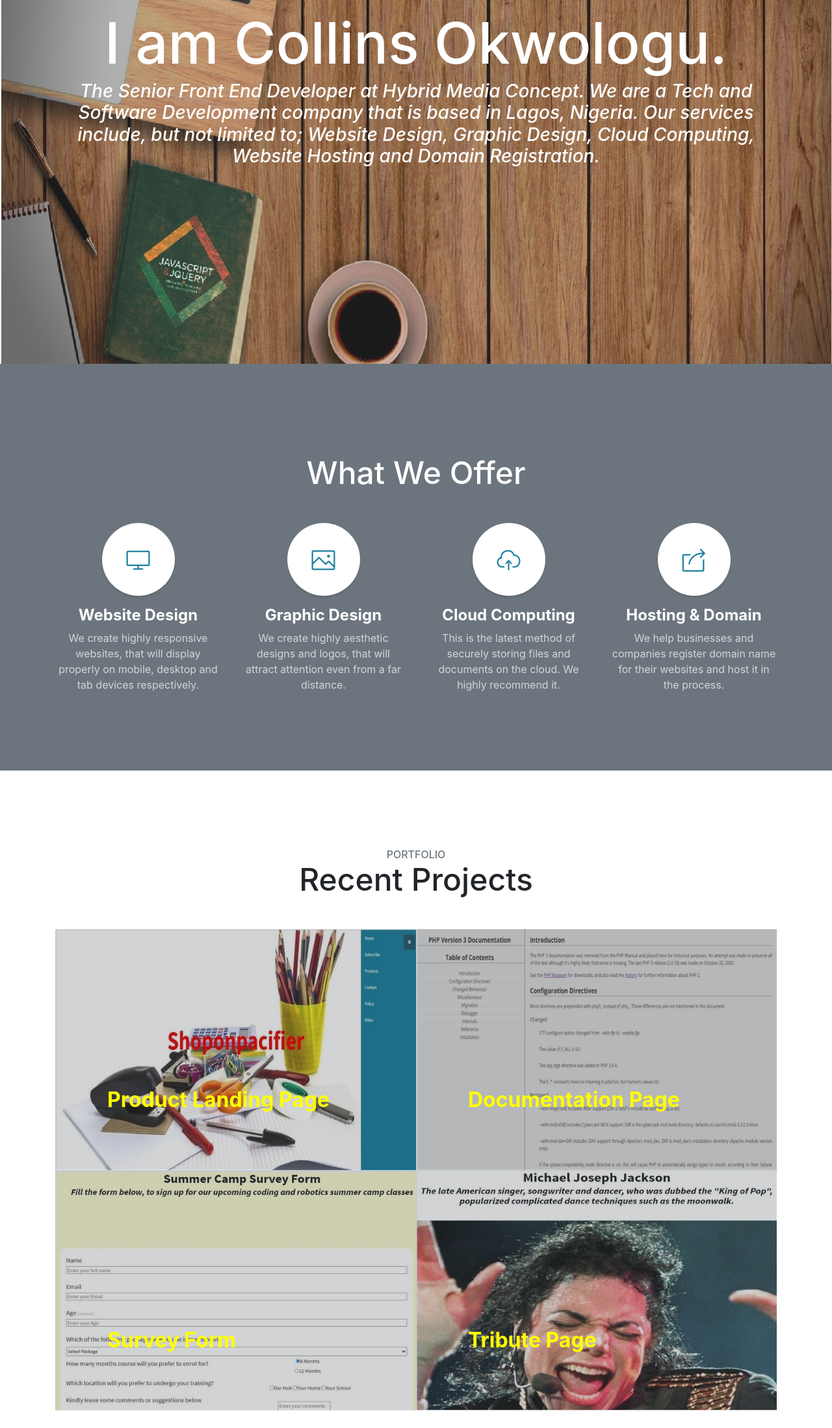
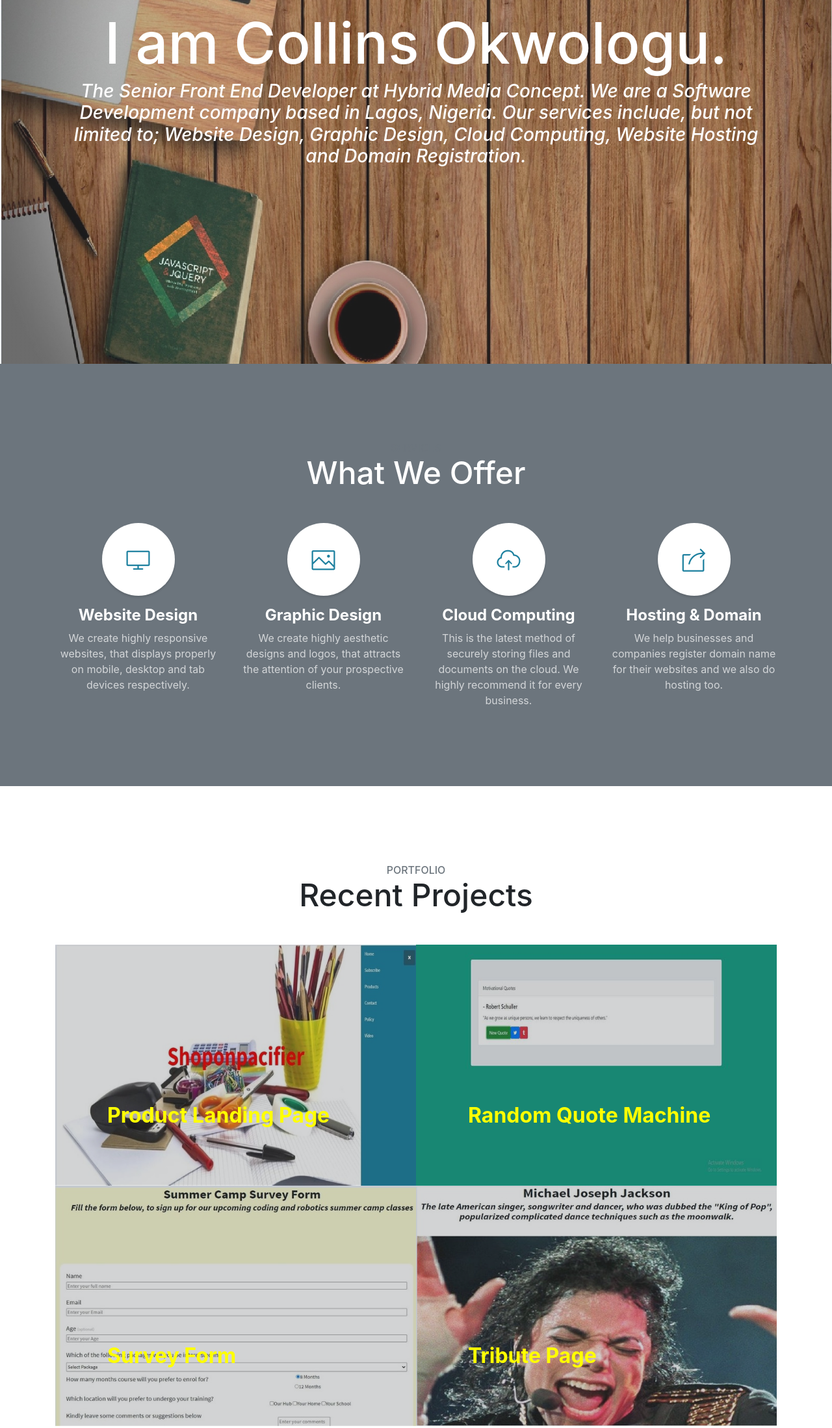
Before and after one commit to Collins975/Collins975.github.io, a website with bundled scripts: page Portfolio/index.html in a window 1280 px wide. Shown: the part 240-2438 px from the top of the page at 65% size. Built offline with nearby package versions, Linux system fonts and the light colour scheme.

Commit message:
Updated the portfolio

```diff
--- a/Portfolio/index.html
+++ b/Portfolio/index.html
@@ -38,16 +38,16 @@
   <nav id="sidebar-wrapper">
     <ul class="sidebar-nav">
       <li class="sidebar-nav-item">
-        <a class="js-scroll-trigger" href="#about">About</a>
+        <a class="js-scroll-trigger" href="#about">About Us</a>
       </li>
       <li class="sidebar-nav-item">
-        <a class="js-scroll-trigger" href="#services">Services</a>
+        <a class="js-scroll-trigger" href="#services">Our Services</a>
       </li>
       <li class="sidebar-nav-item">
-        <a class="js-scroll-trigger" href="#portfolio">Portfolio</a>
+        <a class="js-scroll-trigger" href="#portfolio">Our Portfolio</a>
       </li>
       <li class="sidebar-nav-item">
-        <a class="js-scroll-trigger" href="#contact">Contact</a>
+        <a class="js-scroll-trigger" href="#contact">Contact Us</a>
       </li>
     </ul>
   </nav>
@@ -57,7 +57,7 @@
     <div class="container text-center my-auto">
       <h1 style="color:white;" class="mb-1">I am Collins Okwologu.</h1>
       <h3 style="color:white;" class="mb-5">
-        <em>The Senior Front End Developer at Hybrid Media Concept. We are a Tech and Software Development company that is based in Lagos, Nigeria. Our services include, but not limited to; Website Design, Graphic Design, Cloud Computing, Website Hosting and Domain Registration.</em>
+        <em>The Senior Front End Developer at Hybrid Media Concept. We are a Software Development company based in Lagos, Nigeria. Our services include, but not limited to; Website Design, Graphic Design, Cloud Computing, Website Hosting and Domain Registration.</em>
       </h3>
     </div>
     <div class="overlay"></div>
@@ -78,7 +78,7 @@
           <h4>
             <strong>Website Design</strong>
           </h4>
-          <p class="text-faded mb-0">We create highly responsive websites, that will display properly on mobile, desktop and tab devices respectively.</p>
+          <p class="text-faded mb-0">We create highly responsive websites, that displays properly on mobile, desktop and tab devices respectively.</p>
         </div>
         <div class="col-lg-3 col-md-6 mb-5 mb-lg-0">
           <span class="service-icon rounded-circle mx-auto mb-3">
@@ -87,7 +87,7 @@
           <h4>
             <strong>Graphic Design</strong>
           </h4>
-          <p class="text-faded mb-0">We create highly aesthetic designs and logos, that will attract attention even from a far distance.</p>
+          <p class="text-faded mb-0">We create highly aesthetic designs and logos, that attracts the attention of your prospective clients.</p>
         </div>
         <div class="col-lg-3 col-md-6 mb-5 mb-md-0">
           <span class="service-icon rounded-circle mx-auto mb-3">
@@ -96,7 +96,7 @@
           <h4>
             <strong>Cloud Computing</strong>
           </h4>
-          <p class="text-faded mb-0">This is the latest method of securely storing files and documents on the cloud. We highly recommend it.</p>
+          <p class="text-faded mb-0">This is the latest method of securely storing files and documents on the cloud. We highly recommend it for every business.</p>
         </div>
         <div class="col-lg-3 col-md-6">
           <span class="service-icon rounded-circle mx-auto mb-3">
@@ -105,7 +105,7 @@
           <h4>
             <strong>Hosting & Domain</strong>
           </h4>
-          <p class="text-faded mb-0">We help businesses and companies register domain name for their websites and host it in the process.</p>
+          <p class="text-faded mb-0">We help businesses and companies register domain name for their websites and we also do hosting too.</p>
         </div>
       </div>
     </div>
@@ -130,13 +130,13 @@
           </a>
         </div>
         <div class="col-lg-6">
-          <a class="portfolio-item" href="https://collins975.github.io/Documentation/" target="_blank">
+          <a class="portfolio-item" href="https://collins975.github.io/Quote/" target="_blank">
             <div class="caption">
               <div class="caption-content">
-                <div id="calory" class="h2">Documentation Page</div>
+                <div id="calory" class="h2">Random Quote Machine</div>
               </div>
             </div>
-            <img class="img-fluid" src="img/portfolio-2.jpg" alt="">
+            <img class="img-fluid" src="img/portfolio-5.jpg" alt="">
           </a>
         </div>
         <div class="col-lg-6">
```
Also changed, not shown: Portfolio/img/portfolio-5.jpg (added).
